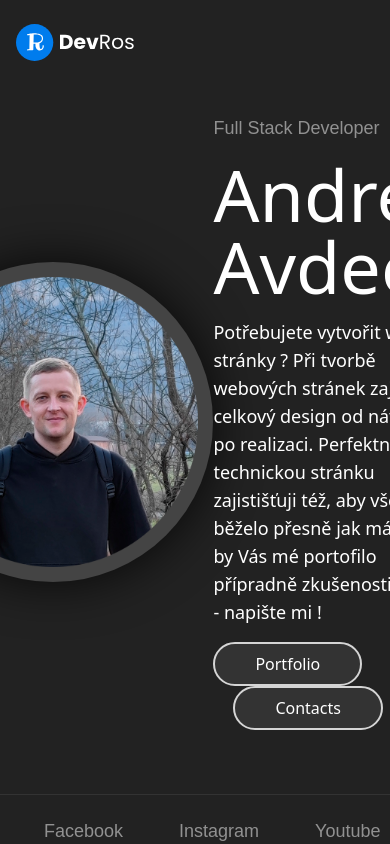
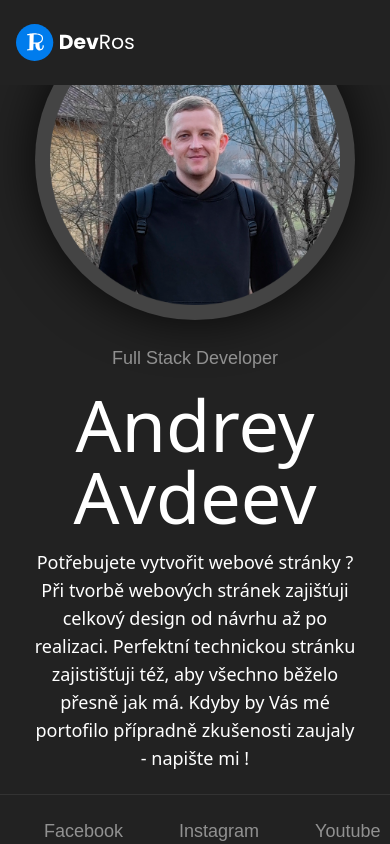
Before and after one commit to AndreyAvdeev/a.avdeev.github.io, a Next.js app: page / in a window 390 px wide. Built offline with nearby package versions, Linux system fonts and the light colour scheme.

Commit message:
Fix
responsive main page

```diff
--- a/app/page.tsx
+++ b/app/page.tsx
@@ -10,11 +10,11 @@ export default function Page() {
 
   return (
     <div className="flex items-center justify-center h-screen px-4">
-      <div className="flex items-center justify-center h-screen grid grid-cols-[0.8fr,1fr] items-center justify-items-center w-11/12 m-auto max-w-7xl">
-        <div className="rounded-full bg-gray-500 shadow-[0px_0px_50px_rgba(0,0,0,0.8)] h-80 w-80 flex items-center justify-center">
+      <div className="grid grid-cols-1 items-center justify-items-center w-11/12 m-auto max-w-7xl lg:grid-cols-[0.8fr,1fr]">
+        <div className="rounded-full bg-gray-500 shadow-[0px_0px_50px_rgba(0,0,0,0.8)] h-80 w-80 flex items-center justify-center mb-6 lg:mb-0">
           <Image src={meIcon} alt="logo" height={290} width={290} />
         </div>
-        <div className="pr-10 md:w-50 lg:w-100 xl:w-30">
+        <div className="flex flex-col  pr-0 md:w-50 lg:w-100 xl:w-30 text-center lg:text-left lg:pr-10">
           <p className="font-poppins text-lg text-gray-300">
             Full Stack Developer
           </p>
@@ -26,7 +26,7 @@ export default function Page() {
             má. Kdyby by Vás mé portofilo přípradně zkušenosti zaujaly - napište
             mi !
           </p>
-          <div className="mt-4">
+          <div className="mt-8 lg:mt-4">
             <button
               className="bg-gray-400 text-white py-2 px-10 rounded-full border-2 border-solid border-[#D5D5D5] hover:border-blue cursor-pointer transition"
               onClick={() => router.push("/portfolio")}
```
